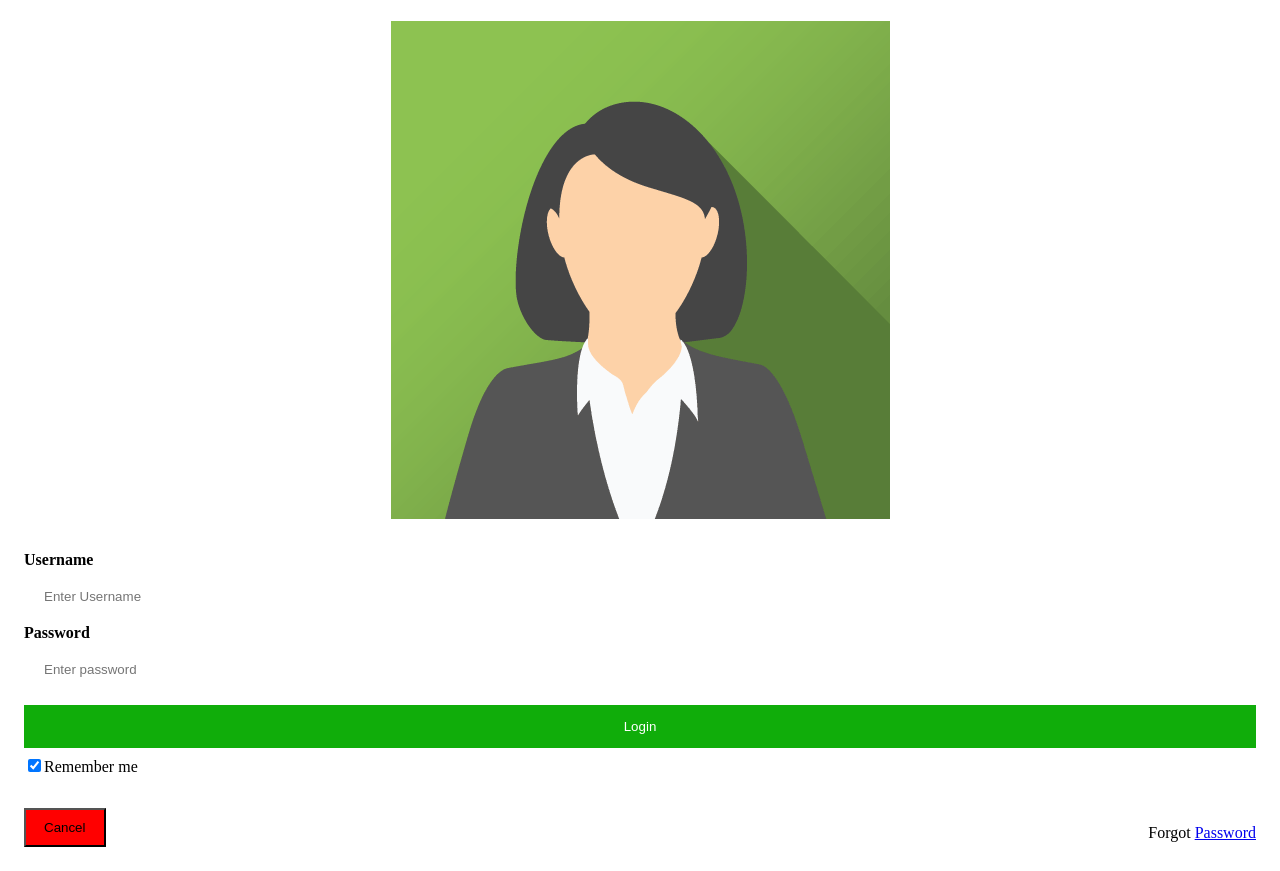
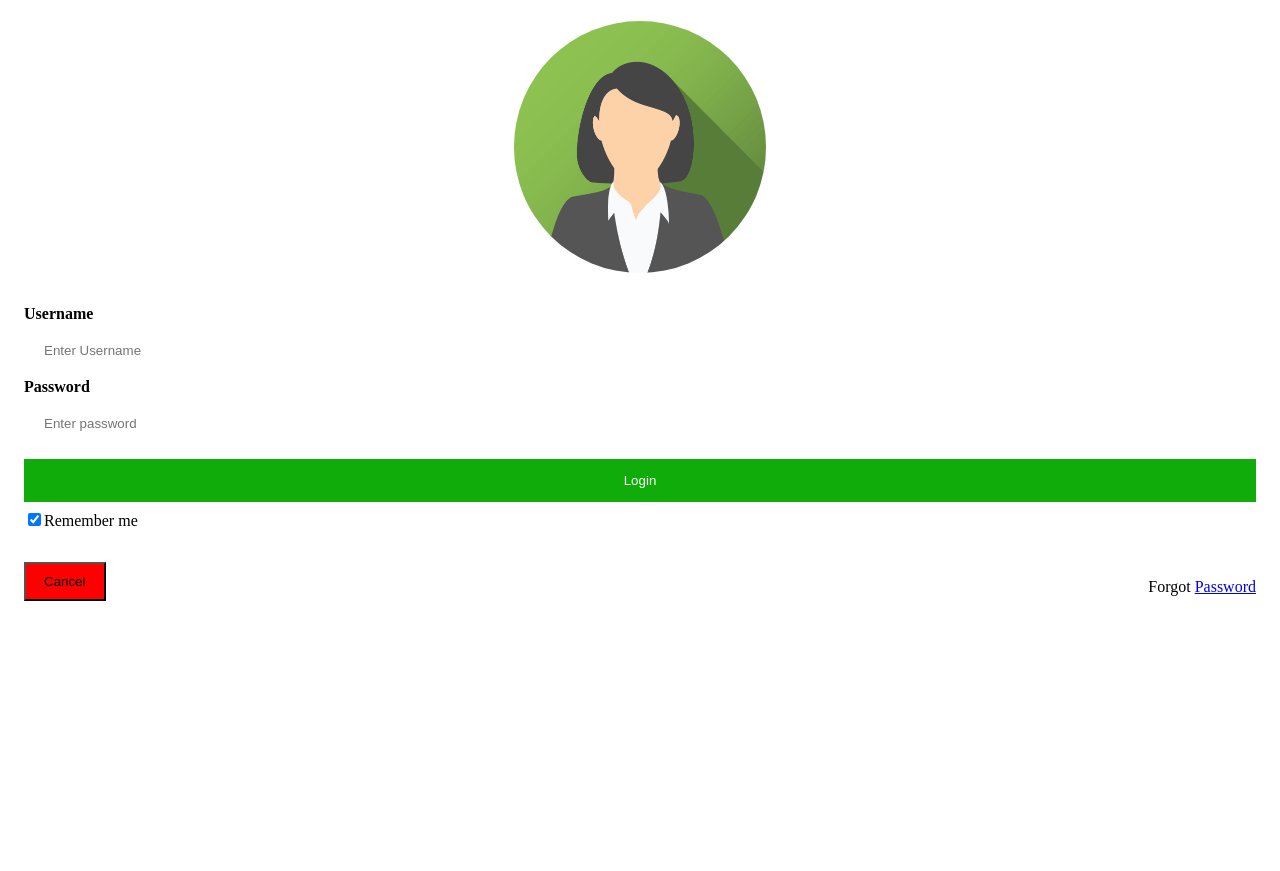
Before and after one commit to shubhamsingh2002/demowebsite, a plain HTML site: page index.html in a window 1280 px wide. Shown: the part 50-921 px from the top of the page. After the commit the page ends 800 px from the top, so only its background shows below. Drawn offline with Linux system fonts and the light colour scheme.

Commit message:
Update index.html

```diff
--- a/index.html
+++ b/index.html
@@ -62,7 +62,7 @@
     <h2>Login Form</h2>
     <form action="/action_page.php" method="post">
 <div class="imgcontainer">
-   <img src="avatar.png">
+   <img src="avatar.png" class=avatar>
 </div>
 <div class="container">
  <label for="uname"><b>Username</b></label>
```
